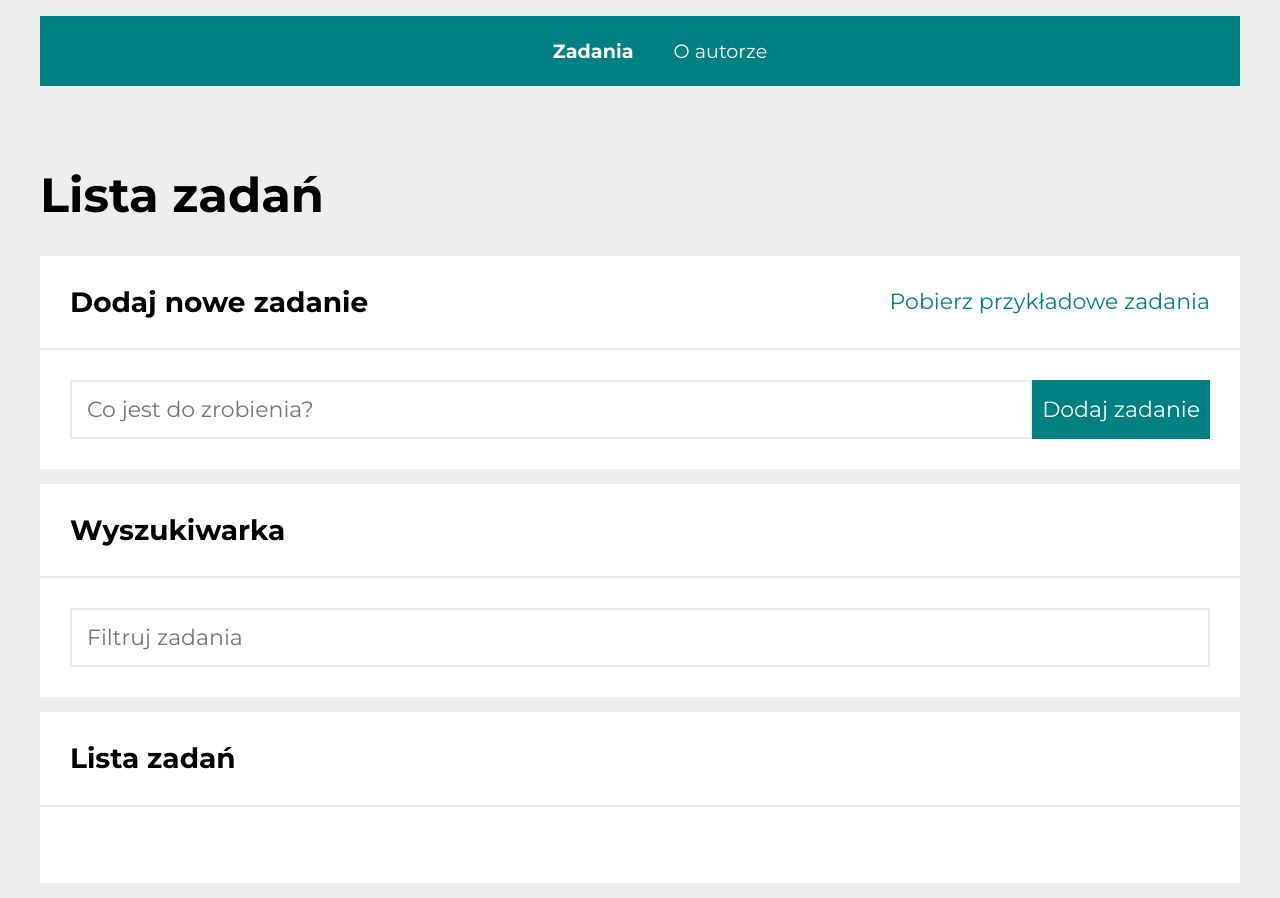
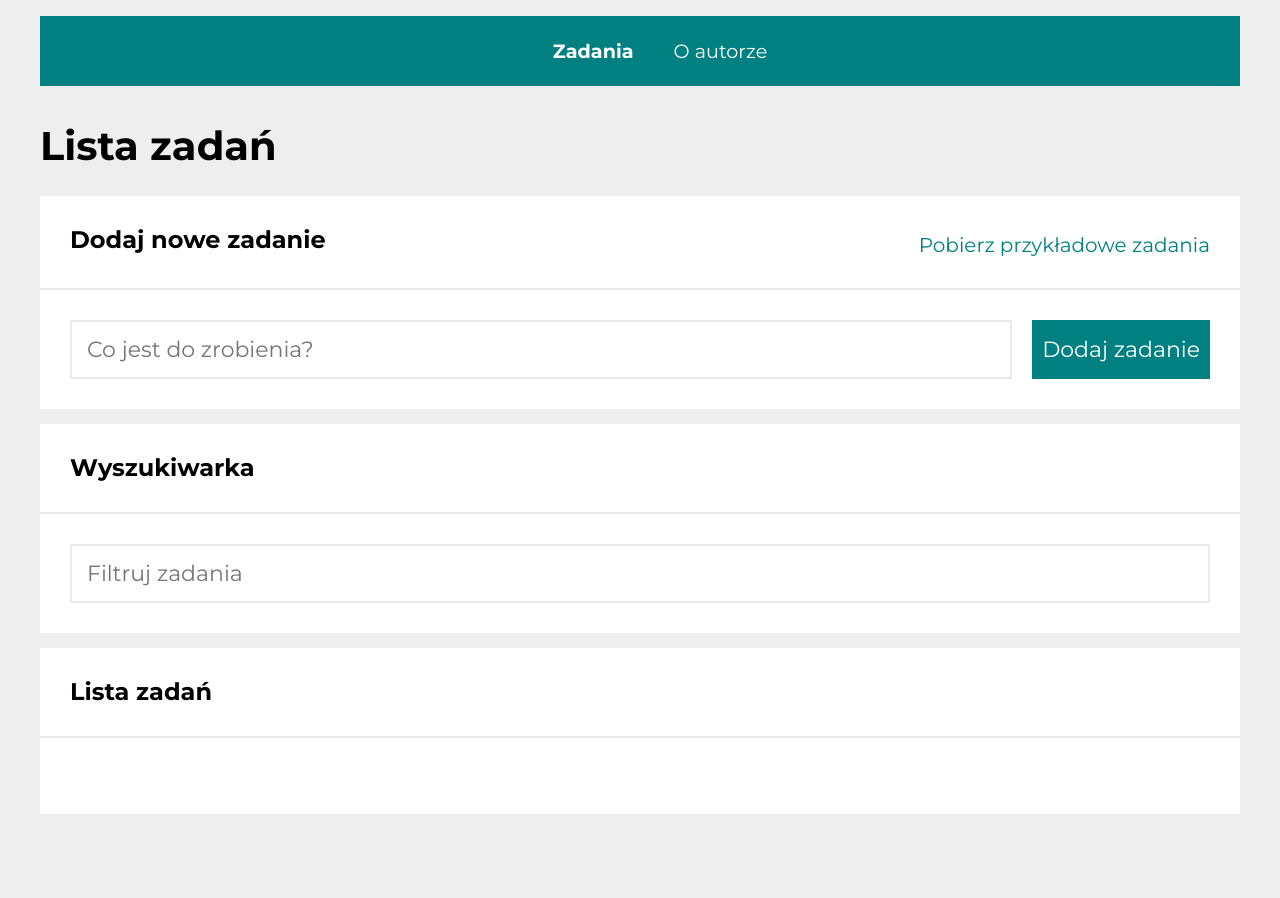
Before and after one commit to greedyChicken/todo-list-react, a React (Create React App) app: page /#/zadania in a window 1280 px wide. After the commit the page ends 829 px from the top, so only its background shows below. Built offline with nearby package versions, Linux system fonts and the light colour scheme.

Commit message:
fix and refactor styles

```diff
--- a/src/common/Container/styled.js
+++ b/src/common/Container/styled.js
@@ -1,7 +1,7 @@
 import styled from "styled-components";
 
 export const Container = styled.main`
-  margin: 50px auto 0;
+  margin: 10px auto 0;
   display: flex;
   flex-direction: column;
   align-items: center;
@@ -9,7 +9,7 @@ export const Container = styled.main`
   max-width: 1200px;
 
   @media (max-width: 767px) {
-    max-width: 90%;
+    max-width: 98%;
     margin: 0 auto;
   }
 `;
--- a/src/common/Header/styled.js
+++ b/src/common/Header/styled.js
@@ -3,7 +3,7 @@ import styled from "styled-components";
 export const StyledHeader = styled.header`
   text-align: left;
   width: 100%;
-  font-size: 24px;
+  font-size: 20px;
 
   @media (max-width: 767px) {
     font-size: 20px;
--- a/src/common/Navbar/styled.js
+++ b/src/common/Navbar/styled.js
@@ -5,6 +5,11 @@ export const StyledNav = styled.nav`
   max-width: 1200px;
   height: 70px;
   margin: 0 auto;
+
+  @media (max-width: 767px) {
+    max-width: 98%;
+    height: 50px;
+  }
 `;
 
 export const StyledList = styled.ul`
--- a/src/common/Section/styled.js
+++ b/src/common/Section/styled.js
@@ -23,7 +23,7 @@ export const SectionHeader = styled.header`
 `;
 
 export const SectionTitle = styled.h2`
-  font-size: 28px;
+  font-size: 24px;
   margin: 0;
 
   @media (max-width: 767px) {
--- a/src/features/tasks/Input/index.js
+++ b/src/features/tasks/Input/index.js
@@ -7,9 +7,9 @@ export default styled.input`
   border: 2px solid #e9e9e9f0;
 
   @media (max-width: 767px) {
-    width: 85%;
+    width: 100%;
     font-size: 20px;
     padding: 10px;
-    margin: 0 0 15px 0;
+    margin: 0 auto;
   }
 `;
--- a/src/features/tasks/TasksPage/Buttons/styled.js
+++ b/src/features/tasks/TasksPage/Buttons/styled.js
@@ -7,9 +7,9 @@ export const ButtonsContainer = styled.div`
   padding: 0;
 
   @media (max-width: 767px) {
-    max-width: 90%;
+    max-width: 100%;
     flex-direction: column;
     margin: 0 auto;
-    padding: 40px 0;
+    padding: 30px 0 10px;
   }
 `;
--- a/src/features/tasks/TasksPage/ExampleTaskButton/index.js
+++ b/src/features/tasks/TasksPage/ExampleTaskButton/index.js
@@ -1,15 +1,18 @@
 import { useDispatch, useSelector } from "react-redux";
 import { Button } from "../SectionButton/styled";
 import { fetchExampleTasks, selectExampleTasksLoading } from "../../tasksSlice";
+import { Wrapper } from "./styled";
 
 const ExampleTaskButton = () => {
   const dispatch = useDispatch();
   const loading = useSelector(selectExampleTasksLoading);
 
   return (
-    <Button onClick={() => dispatch(fetchExampleTasks())} disabled={loading}>
-      {loading ? "Ładowanie.." : "Pobierz przykładowe zadania"}
-    </Button>
+    <Wrapper>
+      <Button onClick={() => dispatch(fetchExampleTasks())} disabled={loading}>
+        {loading ? "Ładowanie.." : "Pobierz przykładowe zadania"}
+      </Button>
+    </Wrapper>
   );
 };
 
--- /dev/null
+++ b/src/features/tasks/TasksPage/ExampleTaskButton/styled.js
@@ -0,0 +1,7 @@
+import styled from "styled-components";
+
+export const Wrapper = styled.div`
+  @media (max-width: 767px) {
+    margin-top: 20px;
+  }
+`;
--- a/src/features/tasks/TasksPage/Form/styled.js
+++ b/src/features/tasks/TasksPage/Form/styled.js
@@ -7,7 +7,6 @@ export const FormElement = styled.form`
   @media (max-width: 767px) {
     flex-direction: column;
     align-items: center;
-    padding: 25px 0;
   }
 `;
 
@@ -19,6 +18,7 @@ export const FormButton = styled.button`
   padding: 10px 10px;
   font-size: 22px;
   transition: 0.4s;
+  margin-left: 20px;
 
   &:hover {
     opacity: 0.8;
@@ -27,7 +27,8 @@ export const FormButton = styled.button`
 
   @media (max-width: 767px) {
     max-width: 1000px;
-    width: 85%;
+    width: 100%;
+    margin: 20px 0 0;
     font-size: 20px;
   }
 `;
--- a/src/features/tasks/TasksPage/SectionButton/styled.js
+++ b/src/features/tasks/TasksPage/SectionButton/styled.js
@@ -1,7 +1,7 @@
 import styled from "styled-components";
 
 export const Button = styled.button`
-  font-size: 22px;
+  font-size: 20px;
   border: none;
   color: teal;
   background-color: white;
--- a/src/features/tasks/TasksPage/TaskList/styled.js
+++ b/src/features/tasks/TasksPage/TaskList/styled.js
@@ -10,6 +10,7 @@ export const Item = styled.li`
   font-weight: 400;
   border-bottom: 2px solid #e9e9e9f0;
   margin: 20px 0;
+  padding-bottom: 10px;
   display: flex;
   gap: 15px;
 
```
